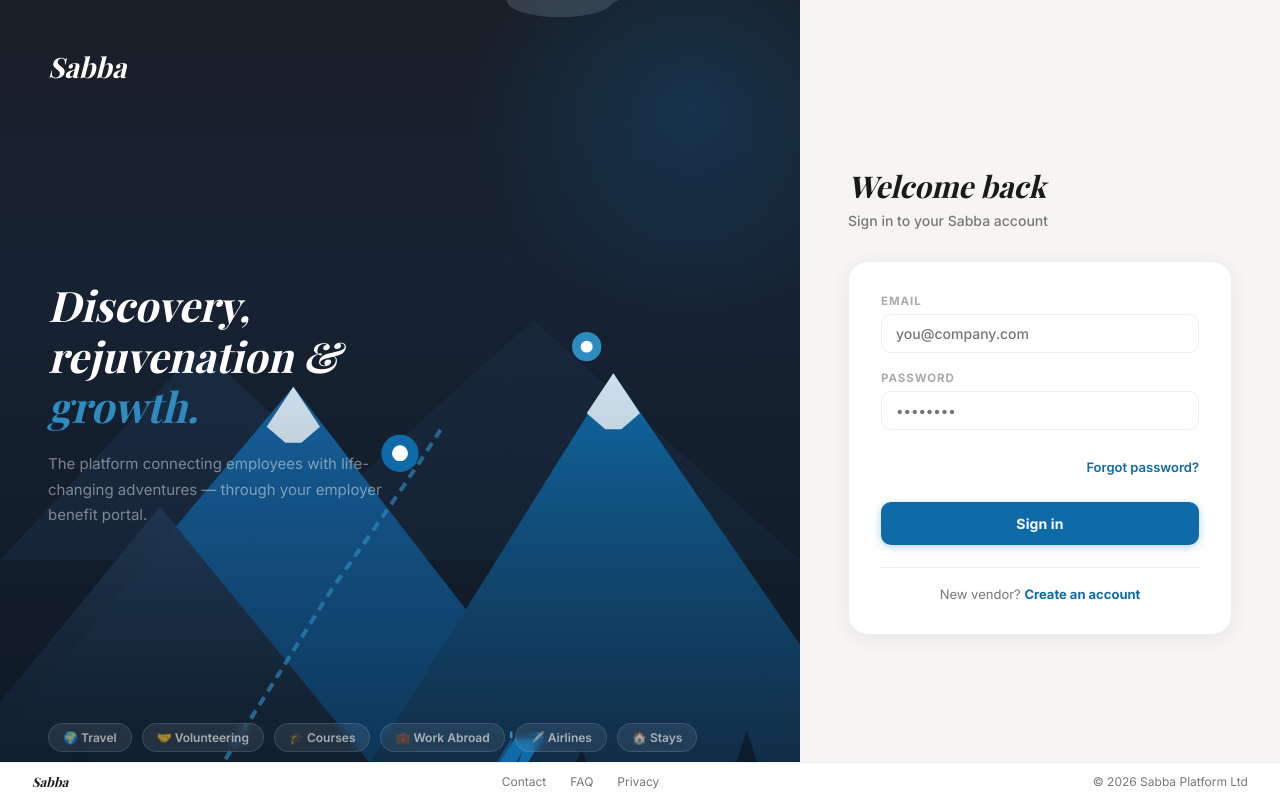
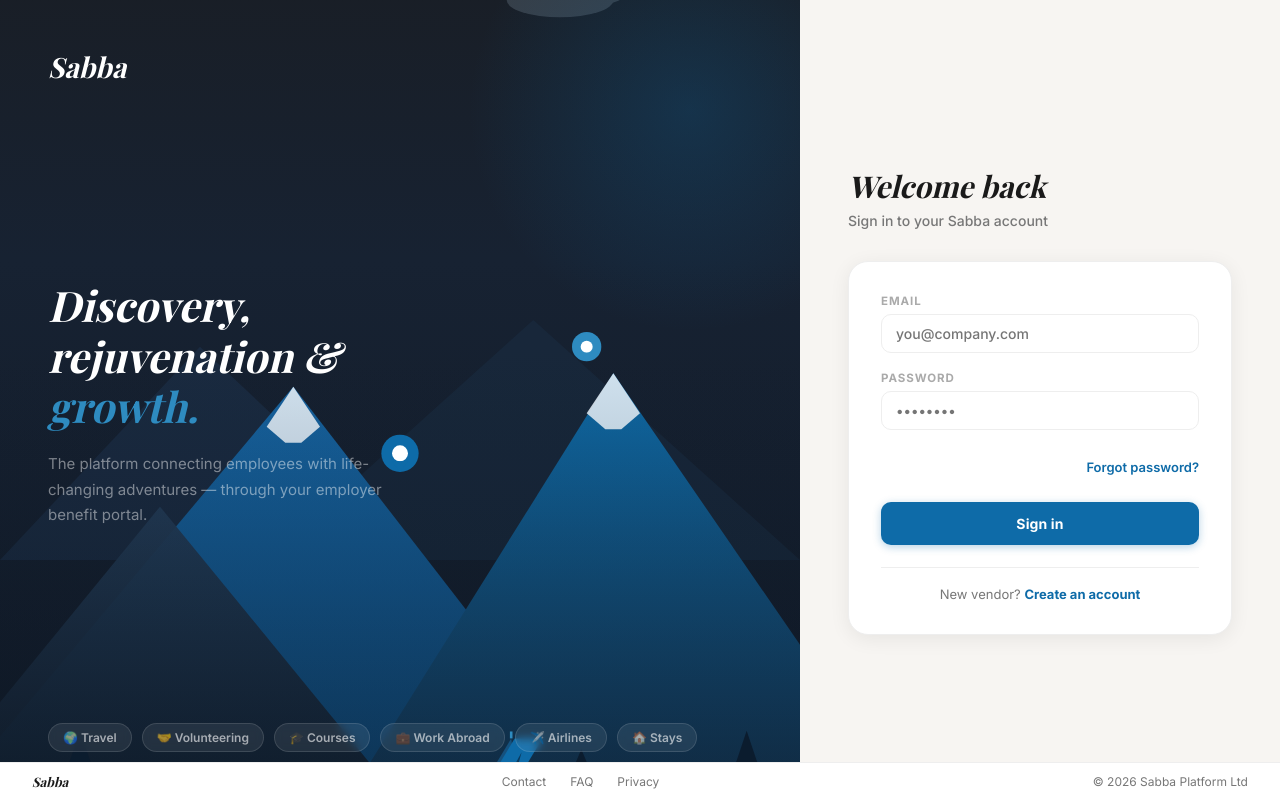
Before and after one commit to sabbaplatform-jpg/Sabba, a React (Create React App) app in the folder frontend/: page /login in a window 1280 px wide. Built offline with nearby package versions, Linux system fonts and the light colour scheme; a web font is replaced by a local one.

Commit message:
Login + home banner: remove dotted path from scenes

```diff
--- a/frontend/src/pages/Login.js
+++ b/frontend/src/pages/Login.js
@@ -83,10 +83,6 @@ function LoginScene() {
         {/* Scrim */}
         <rect x="0" y="0" width="600" height="900" fill="url(#lscrim)"/>
 
-        {/* Winding path */}
-        <path d="M 150 900 Q 200 820 250 740 Q 300 670 332 620" stroke="#2E8BC0" strokeWidth="3" fill="none" strokeDasharray="7 5" opacity="0.65">
-          <animate attributeName="stroke-dashoffset" values="0;-24" dur="1.6s" repeatCount="indefinite"/>
-        </path>
 
         {/* Tent */}
         <g transform="translate(360,872) scale(1.3)">
--- a/frontend/src/pages/employee/EmployeeHome.js
+++ b/frontend/src/pages/employee/EmployeeHome.js
@@ -83,10 +83,6 @@ function HeroScene() {
       <rect x="0" y="358" width="480" height="62" fill="#122032"/>
       <ellipse cx="240" cy="358" rx="260" ry="16" fill="#152838"/>
 
-      {/* Winding path */}
-      <path d="M 80 372 Q 120 342 150 312 Q 180 282 202 262" stroke="#2E8BC0" strokeWidth="2.5" fill="none" strokeDasharray="6 4" opacity="0.8">
-        <animate attributeName="stroke-dashoffset" values="0;-20" dur="1.5s" repeatCount="indefinite"/>
-      </path>
 
       {/* Pine trees */}
       <g fill="#0E2438">
```
